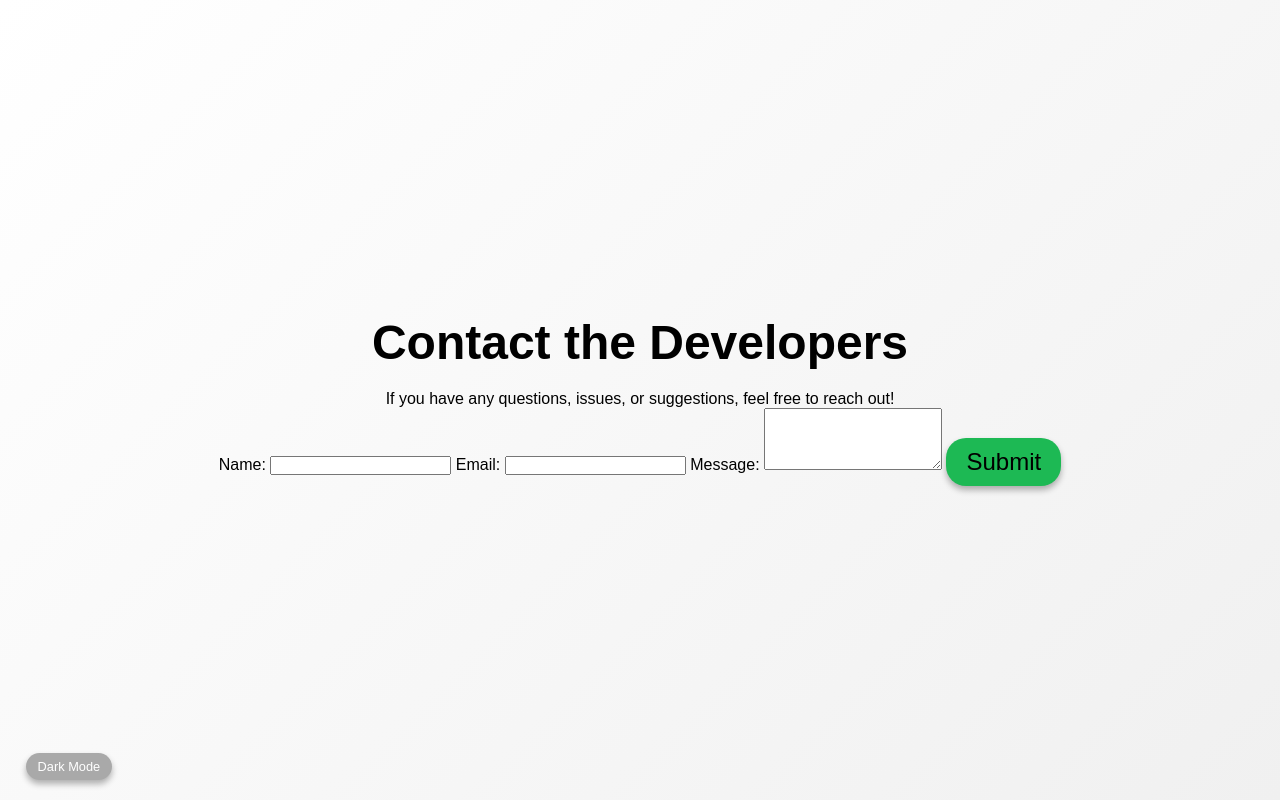
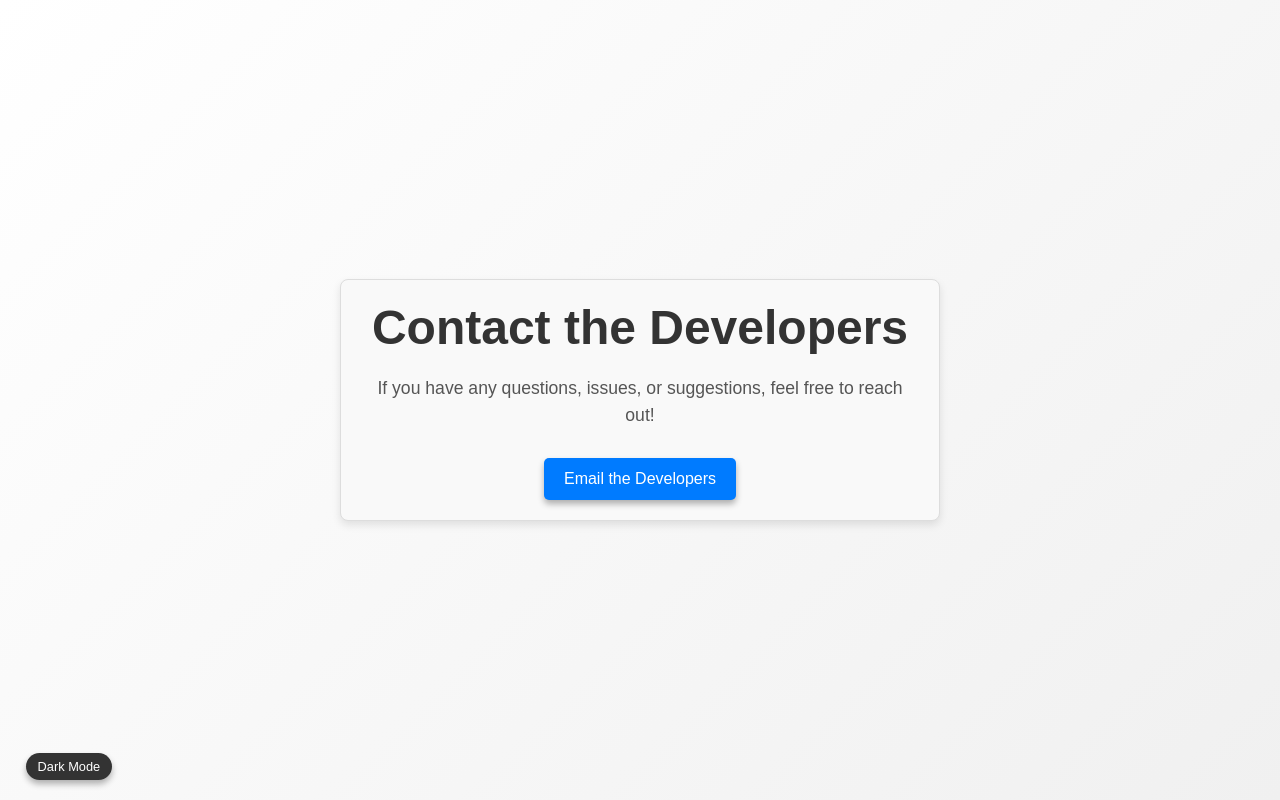
Before and after one commit to chokyler01/SpotifyWrapper, a Django app: page /contact/ in a window 1280 px wide. Run offline with Django 5.2, Linux system fonts and the light colour scheme; parts of the project's set-up code (start-up, migrations or seed data) failed here and were passed over.

Commit message:
Finalized Contact Developers Page
Now, the contact developers page prompts the default email method of the user's computer when they want to send a message or a complaint.

```diff
--- a/Wrapped/static/css/styles.css
+++ b/Wrapped/static/css/styles.css
@@ -1,3 +1,83 @@
+/* Default Light Mode */
+:root {
+    --bg-color: #f9f9f9;
+    --text-color: #333;
+    --secondary-text-color: #555;
+    --button-bg-color: #007bff;
+    --button-text-color: #fff;
+    --button-hover-bg-color: #0056b3;
+    --dark-mode-toggle-bg: #333;
+    --dark-mode-toggle-hover-bg: #555;
+}
+
+/* Dark Mode */
+.contact-page.dark-mode {
+    --bg-color: #333;
+    --text-color: #f9f9f9;
+    --secondary-text-color: #ddd;
+    --button-bg-color: #555;
+    --button-text-color: #f9f9f9;
+    --button-hover-bg-color: #777;
+    --dark-mode-toggle-bg: #ddd;
+    --dark-mode-toggle-hover-bg: #bbb;
+}
+
+/* Apply Colors to Contact Page Elements */
+.contact-page .container {
+    background-color: var(--bg-color);
+    color: var(--text-color);
+    max-width: 600px;
+    margin: 0 auto;
+    padding: 20px;
+    text-align: center;
+    border: 1px solid #ddd;
+    border-radius: 8px;
+    box-shadow: 0px 4px 8px rgba(0, 0, 0, 0.1);
+}
+
+.contact-page h1 {
+    font-size: 2rem;
+    margin-bottom: 15px;
+    color: var(--text-color);
+}
+
+.contact-page p {
+    font-size: 1.1rem;
+    margin-bottom: 20px;
+    line-height: 1.5;
+    color: var(--secondary-text-color);
+}
+
+/* Button Styling */
+.contact-page .button {
+    display: inline-block;
+    padding: 12px 20px;
+    font-size: 1rem;
+    color: var(--button-text-color);
+    background-color: var(--button-bg-color);
+    border: none;
+    border-radius: 5px;
+    text-decoration: none;
+    cursor: pointer;
+    transition: background-color 0.3s ease;
+    margin-top: 10px;
+}
+
+.contact-page .button:hover {
+    background-color: var(--button-hover-bg-color);
+}
+
+/* Dark Mode Toggle Button */
+.contact-page #dark-mode-toggle {
+    margin-top: 20px;
+    background-color: var(--dark-mode-toggle-bg);
+    color: var(--button-text-color);
+}
+
+.contact-page #dark-mode-toggle:hover {
+    background-color: var(--dark-mode-toggle-hover-bg);
+}
+
 /* Basic reset */
 * {
     margin: 0;
--- a/Wrapped/templates/contact.html
+++ b/Wrapped/templates/contact.html
@@ -10,21 +10,20 @@
 </head>
 
 <body>
-    <div class="container">
-        <h1>Contact the Developers</h1>
-        <p>If you have any questions, issues, or suggestions, feel free to reach out!</p>
-        <form action="#" method="post">
-            {% csrf_token %}
-            <label for="name">Name:</label>
-            <input type="text" id="name" name="name" required>
-            <label for="email">Email:</label>
-            <input type="email" id="email" name="email" required>
-            <label for="message">Message:</label>
-            <textarea id="message" name="message" rows="4" required></textarea>
-            <button type="submit" class="button">Submit</button>
-        </form>
+    <!-- Unique wrapper for contact page -->
+    <div class="contact-page">
+        <div class="container">
+            <h1>Contact the Developers</h1>
+            <p>If you have any questions, issues, or suggestions, feel free to reach out!</p>
+
+            <!-- Mailto Link to Open Default Email Client -->
+            <a href="mailto:chokyler01@gmail.com?subject=Contacting%20Developers&body=Hi%20Developers,%0D%0A%0D%0AI%20would%20like%20to%20reach%20out%20regarding..." class="button">
+                Email the Developers
+            </a>
+        </div>
+
+        <button id="dark-mode-toggle" class="button">Toggle Dark Mode</button>
     </div>
-    <button id="dark-mode-toggle" class="button">Toggle Dark Mode</button>
 
     {% block content %}{% endblock %}
 
--- a/Wrapped/views.py
+++ b/Wrapped/views.py
@@ -9,8 +9,8 @@ from django.conf import settings
 from .API_requests import fetch_spotify_data
 from django.http import HttpResponse
 from collections import Counter
-
-
+from django.contrib import messages
+from django.core.mail import send_mail
 
 
 def choose_wrap_time(request):
@@ -59,9 +59,32 @@ def profile_view(request):
    return render(request, 'profile.html', context)
 
 
+
 def contact_view(request):
-   """Display the Contact Developers page."""
-   return render(request, 'contact.html')
+    """Display the Contact Developers page and handle form submission."""
+    if request.method == 'POST':
+        name = request.POST.get('name')
+        email = request.POST.get('email')
+        message = request.POST.get('message')
+
+        # Construct the email subject and message
+        subject = f"Message from {name} via Contact Form"
+        email_message = f"Name: {name}\nEmail: {email}\n\nMessage:\n{message}"
+
+        # Send the email
+        send_mail(
+            subject,
+            email_message,
+            email,  # From email
+            ['chokyler01@gmail.com'],  # To email
+            fail_silently=False,
+        )
+
+        # Show a success message and redirect back to the contact page
+        messages.success(request, "Your message has been sent successfully!")
+        return redirect('contact')  # Adjust the redirect path if needed
+
+    return render(request, 'contact.html')
 
 
 def home_view(request):
--- /dev/null
+++ b/encrypted_email_credentials.txt
@@ -0,0 +1,2 @@
+gAAAAABnNRX9kAmMehiPDXbEzJPWzG1vaVx2fuIuPVxFEhFFN9U-w9g7pgVFd6qYs9PsJyNHkdg1MbxxRdRpvDGg9LUDE3A3rnkp31Fm3HJAnNo0OVFUp6Y=
+gAAAAABnNRX9kbEwcWn8G8z_ZYXSWRlYIiSkcdgJ0FmMpOh67o-hSF4JWgv-7INaEILrT9jBX31C6XSU-kgzRo-2MdjC5g2wgQ==
```
Also changed, not shown: SpotifyWrapper/decrypt_email.py (added, +24 -0 lines), SpotifyWrapper/encrypt_email_credentials.py (added, +23 -0 lines), SpotifyWrapper/settings.py (+7 -0 lines), 1 other file.
